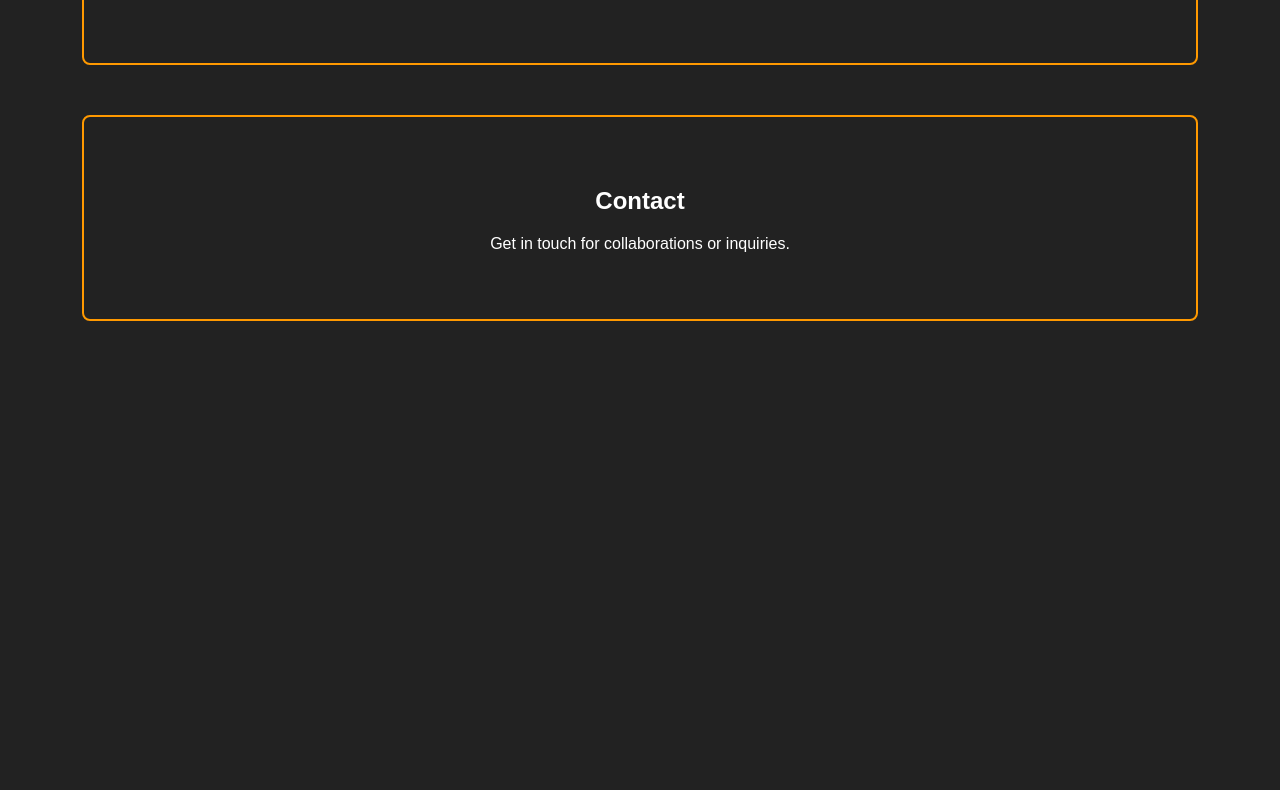
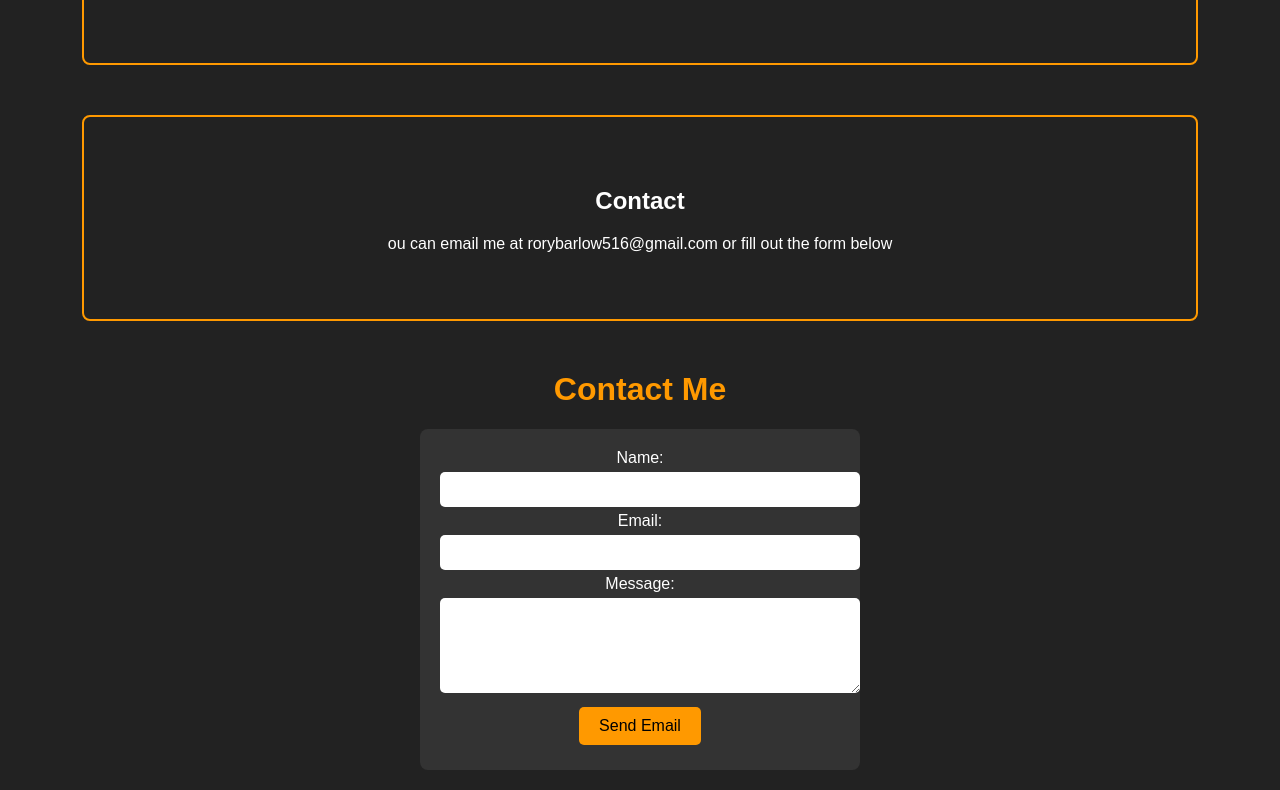
Before and after one commit to RoryBrownle/A.F.V-photography, a plain HTML site: page index.html in a window 1280 px wide. Shown: the part 651-1441 px from the top of the page. Before the commit the page ends 1022 px from the top, so only its background shows below. Drawn offline with Linux system fonts and the light colour scheme.

Commit message:
Update index.html

```diff
--- a/index.html
+++ b/index.html
@@ -98,8 +98,69 @@
 
     <div id="contact" class="section">
         <h2>Contact</h2>
-        <p>Get in touch for collaborations or inquiries.</p>
+        <p>ou can email me at rorybarlow516@gmail.com or fill out the form below</p>
     </div>
+<!DOCTYPE html>
+<html lang="en">
+<head>
+    <meta charset="UTF-8">
+    <meta name="viewport" content="width=device-width, initial-scale=1.0">
+    <title>Contact Me</title>
+    <style>
+        body {
+            font-family: Arial, sans-serif;
+            text-align: center;
+            background-color: #222;
+            color: white;
+        }
+        h1 {
+            color: #ff9900;
+        }
+        .contact-form {
+            max-width: 400px;
+            margin: 20px auto;
+            padding: 20px;
+            background-color: #333;
+            border-radius: 8px;
+        }
+        input, textarea {
+            width: 100%;
+            padding: 10px;
+            margin: 5px 0;
+            border: none;
+            border-radius: 5px;
+        }
+        button {
+            background-color: #ff9900;
+            color: black;
+            border: none;
+            padding: 10px 20px;
+            cursor: pointer;
+            font-size: 16px;
+            border-radius: 5px;
+        }
+    </style>
+</head>
+<body>
+
+    <h1>Contact Me</h1>
+    <div class="contact-form">
+        <form action="mailto:rorybarlow516@gmail.com" method="post" enctype="text/plain">
+            <label for="name">Name:</label>
+            <input type="text" id="name" name="name" required>
+
+            <label for="email">Email:</label>
+            <input type="email" id="email" name="email" required>
+
+            <label for="message">Message:</label>
+            <textarea id="message" name="message" rows="5" required></textarea>
+
+            <button type="submit">Send Email</button>
+        </form>
+    </div>
+
+</body>
+</html>
 
     <script>
         function scrollToSection(sectionId) {
```
